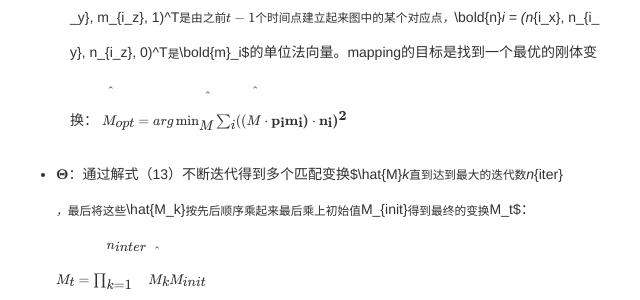
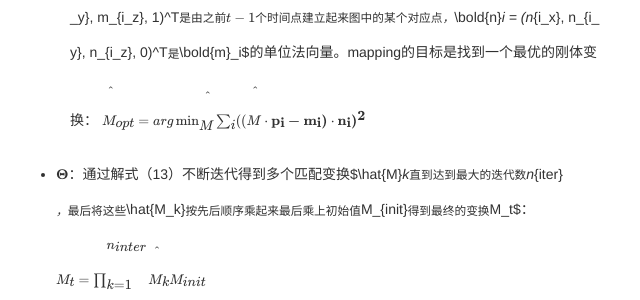
Before and after one commit to luke-king/luke-king.github.io, a Jekyll site: the page built from _posts/2019-06-15-文献阅读-LO-Net.md, in a window 1280 px wide and 900 px high, scrolled down 11988 px. Shown: the part 259-559 px from the top of the window, without its empty margins (318-958 px from the left). Built offline with Jekyll 4.4.1, drawn with Linux system fonts in a browser that asks for light colours; formulas are drawn with MathJax 3.

Commit message:
update resources

```diff
--- a/_posts/2019-06-15-文献阅读-LO-Net.md
+++ b/_posts/2019-06-15-文献阅读-LO-Net.md
@@ -183,7 +183,7 @@ $$
 
     假设$\bold{p}_i = (p_{i_x}, p_{i_y}, p_{i_z}, 1)^T$是$S_t$中的一个点，$\bold{m}_i = (m_{i_x}, m_{i_y}, m_{i_z}, 1)^T$是由之前t-1个时间点建立起来图中的某个对应点，$\bold{n}_i = (n_{i_x}, n_{i_y}, n_{i_z}, 0)^T$是$\bold{m}_i$的单位法向量。mapping的目标是找到一个最优的刚体变换：
     $$
-    \hat{M}_{opt} = arg\min_{\hat{M}}\sum_i((\hat{M}\cdot \bf{p}_i \bf{m}_i)\cdot \bf{n}_i)^2  \tag{13}
+    \hat{M}_{opt} = arg\min_{\hat{M}}\sum_i((\hat{M}\cdot \bf{p}_i -\bf{m}_i)\cdot \bf{n}_i)^2  \tag{13}
     $$
 
 - **$\bf{\Theta}$**：通过解式（13）不断迭代得到多个匹配变换$\hat{M}_k$直到达到最大的迭代数$n_{iter}$，最后将这些$\hat{M_k}$按先后顺序乘起来最后乘上初始值$M_{init}$得到最终的变换$M_t$：
```
